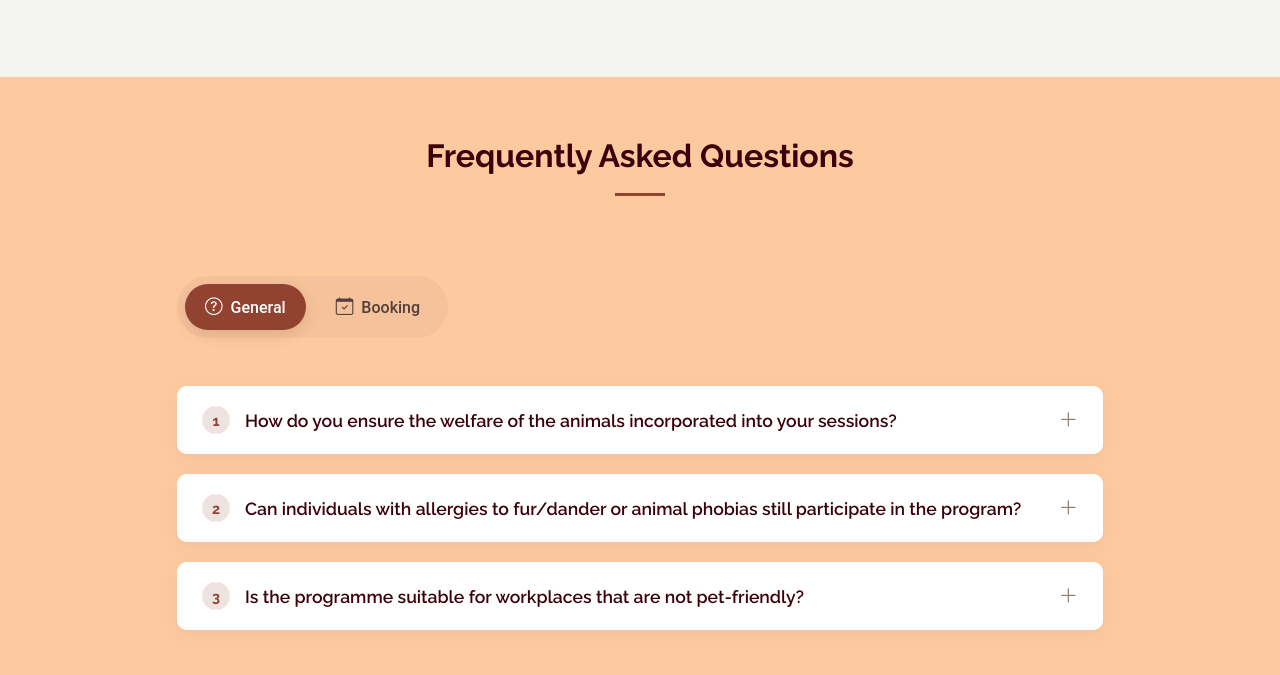
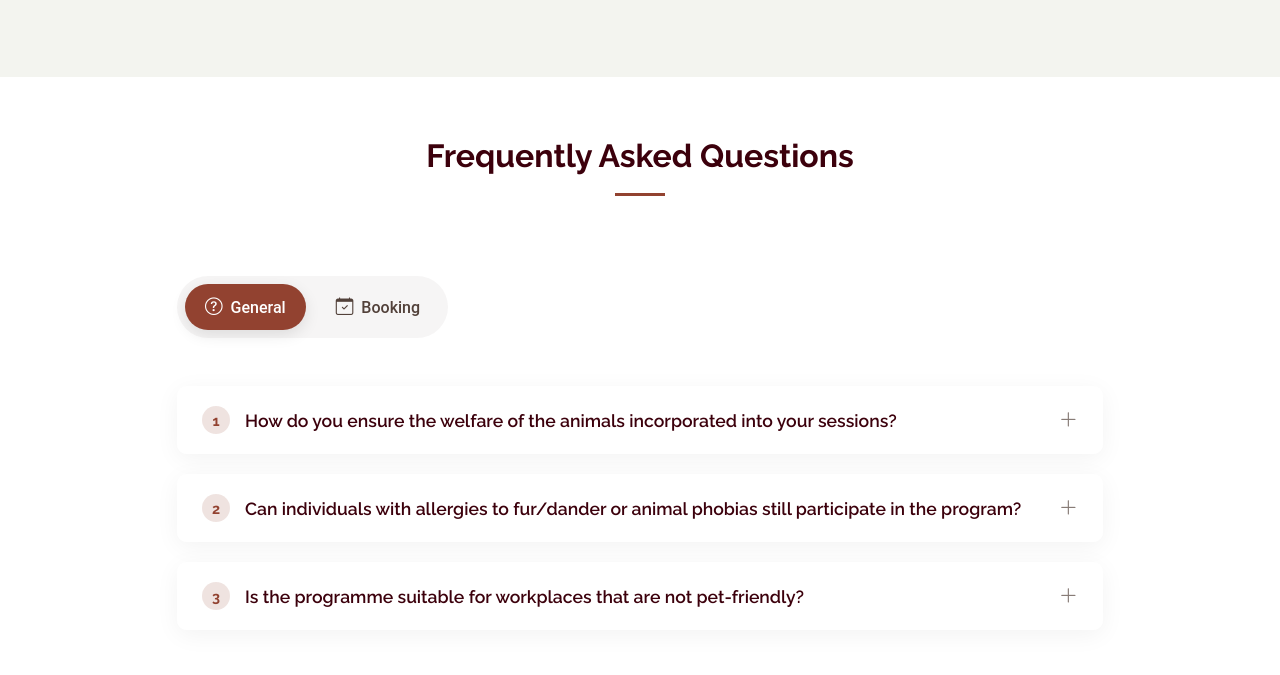
Before and after one commit to animal-partners/animalpartnerssingapore, a plain HTML site: page index.html in a window 1280 px wide. Shown: the part 6961-7636 px from the top of the page. Drawn offline with nearby package versions, Linux system fonts and the light colour scheme; animation ran at ten frames a second.

Commit message:
Update index.html

```diff
--- a/index.html
+++ b/index.html
@@ -671,8 +671,8 @@ What stands out most is the genuine care they show towards their clientele, ensu
     </section><!-- /Gallery Preview Section -->
 
     <!-- Faq Section -->
-<section id="faq" class="faq section" style="background-color: #ffc9a0 !important;">
-      <!-- Section Title -->
+<section id="faq" class="faq section" style="background-color: #ffffff !important;">
+  <!-- Section Title -->
       <div class="container section-title" data-aos="fade-up">
         <h2>Frequently Asked Questions</h2>
       </div><!-- End Section Title -->
```
